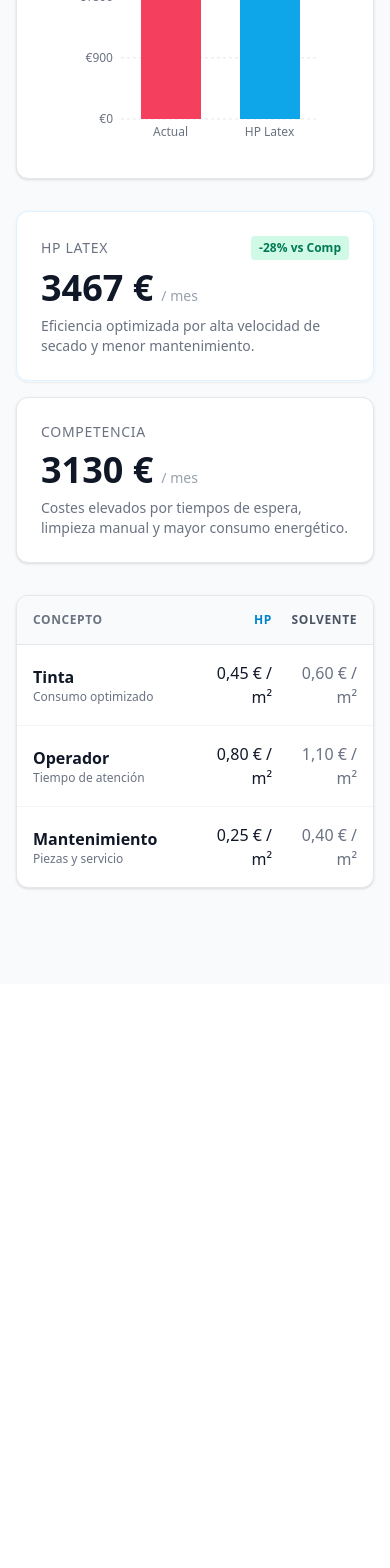
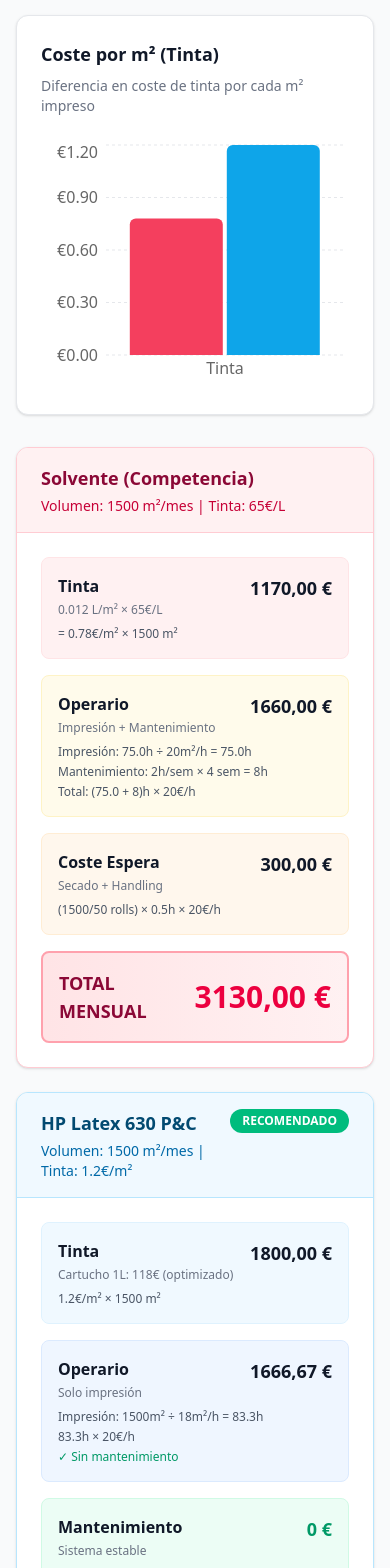
Before and after one commit to digitalmarketgranada-tech/comparativa-plotters2, a React (Vite) app: page /cost-breakdown in a window 390 px wide. Shown: the part 432-2000 px from the top of the page. Before the commit the page ends 1416 px from the top, so only its background shows below. Built offline with nearby package versions, Linux system fonts and the light colour scheme.

Commit message:
CostBreakdown completamente reescrito: desglose transparente de costes con fórmulas visibles

```diff
--- a/src/pages/CostBreakdown.tsx
+++ b/src/pages/CostBreakdown.tsx
@@ -9,137 +9,306 @@ import {
   CartesianGrid,
   Tooltip,
   ResponsiveContainer,
-  Cell
+  Cell,
+  LineChart,
+  Line
 } from 'recharts';
+import { TrendingDown, AlertCircle } from 'lucide-react';
 
 const CostBreakdown: React.FC = () => {
-  const { results } = useData();
+  const { data, results } = useData();
+
+  const formatCurrency = (val: number) =>
+    new Intl.NumberFormat('es-ES', { style: 'currency', currency: 'EUR', maximumFractionDigits: 2 }).format(val);
+
+  // Calcular desglose de costos COMPETENCIA
+  const solventInkCoverage = 0.012; // L/m²
+  const competitorInkCostPerM2 = solventInkCoverage * data.inkPrice; // €/m²
+  const solventTintaCost = data.monthlyVolume * competitorInkCostPerM2;
+  const solventPrintHours = data.monthlyVolume / data.printSpeed;
+  const solventOperarioCost = (solventPrintHours + (data.maintenanceHours * 4)) * 20;
+  const solventEsperaCost = (data.monthlyVolume / 50) * 0.5 * 20;
+
+  // Calcular desglose de costos HP
+  const hpInkCostPerM2 = 1.2;
+  const hpTintaCost = data.monthlyVolume * hpInkCostPerM2;
+  const hpPrintHours = data.monthlyVolume / data.hpPrintSpeed;
+  const hpOperarioCost = hpPrintHours * 20;
 
   const chartData = [
     {
-      name: 'Actual',
-      cost: results.currentMonthlyCost,
-      color: '#F43F5E' // Rose-500
+      name: 'Tinta',
+      Solvente: competitorInkCostPerM2,
+      HP: hpInkCostPerM2,
     },
-    {
-      name: 'HP Latex',
-      cost: results.hpMonthlyCost,
-      color: '#0EA5E9' // Sky-500
-    }
   ];
 
-  const formatCurrency = (val: number) =>
-    new Intl.NumberFormat('es-ES', { style: 'currency', currency: 'EUR', maximumFractionDigits: 0 }).format(val);
+  const monthlyComparison = [
+    { name: 'Tinta', Solvente: solventTintaCost, HP: hpTintaCost },
+    { name: 'Operario', Solvente: solventOperarioCost, HP: hpOperarioCost },
+    { name: 'Espera', Solvente: solventEsperaCost, HP: 0 },
+  ];
+
+  const monthlySavings = results.currentMonthlyCost - results.hpMonthlyCost;
+  const annualSavings = monthlySavings * 12;
 
   return (
-    <div className="max-w-4xl mx-auto space-y-8">
-      <header className="text-center mb-8">
-        <h1 className="text-3xl font-bold text-gray-900">Desglose de Costes</h1>
-        <p className="text-gray-500 mt-2">Análisis detallado de costes operativos mensuales.</p>
+    <div className="max-w-6xl mx-auto space-y-8">
+      <header className="mb-8">
+        <h1 className="text-4xl font-bold text-gray-900 mb-2">Desglose de Costes</h1>
+        <p className="text-gray-500 text-lg">Análisis transparente de costes operativos mensuales</p>
       </header>
 
-      <div className="grid md:grid-cols-2 gap-8">
-        {/* Chart Section */}
+      {/* Resumen Ahorro */}
+      <motion.div
+        initial={{ opacity: 0, y: 20 }}
+        animate={{ opacity: 1, y: 0 }}
+        className="bg-gradient-to-r from-emerald-50 to-green-50 rounded-xl p-8 border border-emerald-200"
+      >
+        <div className="flex items-start gap-4">
+          <div className="w-12 h-12 bg-emerald-500 rounded-lg flex items-center justify-center text-white">
+            <TrendingDown size={24} />
+          </div>
+          <div className="flex-1">
+            <h2 className="text-2xl font-bold text-gray-900 mb-2">Ahorro Mensual: {formatCurrency(monthlySavings)}</h2>
+            <p className="text-emerald-700 font-medium">Ahorro Anual: {formatCurrency(annualSavings)}</p>
+            <p className="text-gray-600 text-sm mt-2">ROI en {results.roiMonths.toFixed(1)} meses</p>
+          </div>
+        </div>
+      </motion.div>
+
+      {/* Comparativa Gráfica por Componente €/m² */}
       <motion.div
         initial={{ opacity: 0, scale: 0.95 }}
         animate={{ opacity: 1, scale: 1 }}
+        transition={{ delay: 0.1 }}
         className="bg-white p-6 rounded-xl shadow-sm border border-gray-200"
       >
-          <h3 className="font-bold text-gray-800 mb-6">Coste Total Mensual</h3>
-          <div className="h-[300px] w-full">
+        <h3 className="font-bold text-lg text-gray-900 mb-2">Coste por m² (Tinta)</h3>
+        <p className="text-sm text-gray-500 mb-6">Diferencia en coste de tinta por cada m² impreso</p>
+        <div className="h-[250px] w-full">
           <ResponsiveContainer width="100%" height="100%">
-              <BarChart data={chartData} margin={{ top: 20, right: 30, left: 20, bottom: 5 }}>
+            <BarChart data={chartData}>
               <CartesianGrid strokeDasharray="3 3" vertical={false} stroke="#E5E7EB" />
-                <XAxis dataKey="name" axisLine={false} tickLine={false} tick={{ fill: '#6B7280', fontSize: 12, fontWeight: 500 }} />
-                <YAxis axisLine={false} tickLine={false} tick={{ fill: '#6B7280', fontSize: 12 }} tickFormatter={(val) => `€${val}`} />
+              <XAxis dataKey="name" axisLine={false} tickLine={false} />
+              <YAxis axisLine={false} tickLine={false} tickFormatter={(val) => `€${val.toFixed(2)}`} />
               <Tooltip
-                  cursor={{ fill: 'transparent' }}
+                formatter={(value: number) => `${value.toFixed(2)}€`}
                 contentStyle={{ borderRadius: '8px', border: 'none', boxShadow: '0 4px 6px -1px rgb(0 0 0 / 0.1)' }}
-                  formatter={(value: number) => [formatCurrency(value), 'Coste']}
               />
-                <Bar dataKey="cost" radius={[6, 6, 0, 0]} barSize={60}>
-                  {chartData.map((entry, index) => (
-                    <Cell key={`cell-${index}`} fill={entry.color} />
-                  ))}
-                </Bar>
+              <Bar dataKey="Solvente" fill="#F43F5E" radius={[6, 6, 0, 0]} />
+              <Bar dataKey="HP" fill="#0EA5E9" radius={[6, 6, 0, 0]} />
             </BarChart>
           </ResponsiveContainer>
         </div>
       </motion.div>
 
-        {/* Details List */}
-        <div className="space-y-4">
+      {/* Desglose Detallado */}
+      <div className="grid md:grid-cols-2 gap-6">
+        {/* SOLVENTE */}
+        <motion.div
+          initial={{ opacity: 0, x: -20 }}
+          animate={{ opacity: 1, x: 0 }}
+          transition={{ delay: 0.2 }}
+          className="bg-white rounded-xl shadow-sm border border-rose-200 overflow-hidden"
+        >
+          <div className="bg-rose-50 px-6 py-4 border-b border-rose-200">
+            <h3 className="font-bold text-rose-900 text-lg">Solvente (Competencia)</h3>
+            <p className="text-rose-700 text-sm mt-1">Volumen: {data.monthlyVolume} m²/mes | Tinta: {data.inkPrice}€/L</p>
+          </div>
+
+          <div className="p-6 space-y-4">
+            {/* Tinta */}
+            <div className="bg-rose-50 rounded-lg p-4 border border-rose-100">
+              <div className="flex justify-between items-start mb-2">
+                <div>
+                  <p className="font-bold text-gray-900">Tinta</p>
+                  <p className="text-xs text-gray-500 mt-1">0.012 L/m² × {data.inkPrice}€/L</p>
+                </div>
+                <span className="font-bold text-lg text-gray-900">{formatCurrency(solventTintaCost)}</span>
+              </div>
+              <p className="text-xs text-gray-600">= {competitorInkCostPerM2.toFixed(2)}€/m² × {data.monthlyVolume} m²</p>
+            </div>
+
+            {/* Operario */}
+            <div className="bg-amber-50 rounded-lg p-4 border border-amber-100">
+              <div className="flex justify-between items-start mb-2">
+                <div>
+                  <p className="font-bold text-gray-900">Operario</p>
+                  <p className="text-xs text-gray-500 mt-1">Impresión + Mantenimiento</p>
+                </div>
+                <span className="font-bold text-lg text-gray-900">{formatCurrency(solventOperarioCost)}</span>
+              </div>
+              <div className="text-xs text-gray-600 space-y-1">
+                <p>Impresión: {solventPrintHours.toFixed(1)}h ÷ {data.printSpeed}m²/h = {solventPrintHours.toFixed(1)}h</p>
+                <p>Mantenimiento: {data.maintenanceHours}h/sem × 4 sem = {data.maintenanceHours * 4}h</p>
+                <p>Total: ({solventPrintHours.toFixed(1)} + {data.maintenanceHours * 4})h × 20€/h</p>
+              </div>
+            </div>
+
+            {/* Espera */}
+            <div className="bg-orange-50 rounded-lg p-4 border border-orange-100">
+              <div className="flex justify-between items-start mb-2">
+                <div>
+                  <p className="font-bold text-gray-900">Coste Espera</p>
+                  <p className="text-xs text-gray-500 mt-1">Secado + Handling</p>
+                </div>
+                <span className="font-bold text-lg text-gray-900">{formatCurrency(solventEsperaCost)}</span>
+              </div>
+              <p className="text-xs text-gray-600">({data.monthlyVolume}/50 rolls) × 0.5h × 20€/h</p>
+            </div>
+
+            {/* TOTAL */}
+            <div className="bg-gradient-to-r from-rose-100 to-rose-50 rounded-lg p-4 border-2 border-rose-300">
+              <div className="flex justify-between items-center">
+                <span className="font-bold text-rose-900 text-lg">TOTAL MENSUAL</span>
+                <span className="text-3xl font-bold text-rose-600">{formatCurrency(results.currentMonthlyCost)}</span>
+              </div>
+            </div>
+          </div>
+        </motion.div>
+
+        {/* HP LATEX */}
         <motion.div
           initial={{ opacity: 0, x: 20 }}
           animate={{ opacity: 1, x: 0 }}
-            className="bg-white p-6 rounded-xl shadow-sm border border-sky-100 ring-1 ring-sky-50"
+          transition={{ delay: 0.2 }}
+          className="bg-white rounded-xl shadow-sm border border-sky-200 overflow-hidden"
         >
-            <div className="flex justify-between items-center mb-2">
-              <span className="text-gray-500 text-sm font-medium uppercase tracking-wider">HP Latex</span>
-              <span className="bg-emerald-100 text-emerald-700 text-xs font-bold px-2 py-1 rounded">-28% vs Comp</span>
+          <div className="bg-sky-50 px-6 py-4 border-b border-sky-200 flex justify-between items-start">
+            <div>
+              <h3 className="font-bold text-sky-900 text-lg">HP Latex 630 P&C</h3>
+              <p className="text-sky-700 text-sm mt-1">Volumen: {data.monthlyVolume} m²/mes | Tinta: 1.2€/m²</p>
             </div>
-            <div className="flex items-baseline gap-2">
-              <span className="text-4xl font-bold text-gray-900">{formatCurrency(results.hpMonthlyCost)}</span>
-              <span className="text-gray-400 text-sm">/ mes</span>
+            <span className="bg-emerald-500 text-white text-xs font-bold px-3 py-1 rounded-full">RECOMENDADO</span>
           </div>
-            <p className="text-gray-500 text-sm mt-2">Eficiencia optimizada por alta velocidad de secado y menor mantenimiento.</p>
-          </motion.div>
 
-          <motion.div
-            initial={{ opacity: 0, x: 20 }}
-            animate={{ opacity: 1, x: 0 }}
-            transition={{ delay: 0.1 }}
-            className="bg-white p-6 rounded-xl shadow-sm border border-gray-200"
-          >
-            <div className="flex justify-between items-center mb-2">
-              <span className="text-gray-500 text-sm font-medium uppercase tracking-wider">Competencia</span>
+          <div className="p-6 space-y-4">
+            {/* Tinta */}
+            <div className="bg-sky-50 rounded-lg p-4 border border-sky-100">
+              <div className="flex justify-between items-start mb-2">
+                <div>
+                  <p className="font-bold text-gray-900">Tinta</p>
+                  <p className="text-xs text-gray-500 mt-1">Cartucho 1L: 118€ (optimizado)</p>
                 </div>
-            <div className="flex items-baseline gap-2">
-              <span className="text-4xl font-bold text-gray-900">{formatCurrency(results.currentMonthlyCost)}</span>
-              <span className="text-gray-400 text-sm">/ mes</span>
+                <span className="font-bold text-lg text-gray-900">{formatCurrency(hpTintaCost)}</span>
               </div>
-            <p className="text-gray-500 text-sm mt-2">Costes elevados por tiempos de espera, limpieza manual y mayor consumo energético.</p>
-          </motion.div>
+              <p className="text-xs text-gray-600">1.2€/m² × {data.monthlyVolume} m²</p>
+            </div>
+
+            {/* Operario */}
+            <div className="bg-blue-50 rounded-lg p-4 border border-blue-100">
+              <div className="flex justify-between items-start mb-2">
+                <div>
+                  <p className="font-bold text-gray-900">Operario</p>
+                  <p className="text-xs text-gray-500 mt-1">Solo impresión</p>
+                </div>
+                <span className="font-bold text-lg text-gray-900">{formatCurrency(hpOperarioCost)}</span>
+              </div>
+              <div className="text-xs text-gray-600 space-y-1">
+                <p>Impresión: {data.monthlyVolume}m² ÷ {data.hpPrintSpeed}m²/h = {hpPrintHours.toFixed(1)}h</p>
+                <p>{hpPrintHours.toFixed(1)}h × 20€/h</p>
+                <p className="text-emerald-600 font-medium">✓ Sin mantenimiento</p>
               </div>
             </div>
 
-      {/* Detailed Table */}
-      <div className="bg-white rounded-xl shadow-sm border border-gray-200 overflow-hidden">
-        <div className="grid grid-cols-12 gap-4 p-4 bg-gray-50 text-xs font-bold text-gray-500 uppercase tracking-wider border-b border-gray-200">
-          <div className="col-span-6">Concepto</div>
-          <div className="col-span-3 text-right text-sky-600">HP</div>
-          <div className="col-span-3 text-right text-gray-600">Solvente</div>
+            {/* Mantenimiento */}
+            <div className="bg-emerald-50 rounded-lg p-4 border border-emerald-100">
+              <div className="flex justify-between items-start mb-2">
+                <div>
+                  <p className="font-bold text-gray-900">Mantenimiento</p>
+                  <p className="text-xs text-gray-500 mt-1">Sistema estable</p>
+                </div>
+                <span className="font-bold text-lg text-emerald-600">0 €</span>
+              </div>
+              <p className="text-xs text-emerald-700 font-medium">✓ Sin costes de mantenimiento</p>
             </div>
 
-        <div className="divide-y divide-gray-100">
-          <div className="grid grid-cols-12 gap-4 p-4 items-center hover:bg-gray-50 transition-colors">
-            <div className="col-span-6">
-              <p className="font-bold text-gray-900">Tinta</p>
-              <p className="text-xs text-gray-500">Consumo optimizado</p>
+            {/* Espera */}
+            <div className="bg-emerald-50 rounded-lg p-4 border border-emerald-100">
+              <div className="flex justify-between items-start mb-2">
+                <div>
+                  <p className="font-bold text-gray-900">Espera/Secado</p>
+                  <p className="text-xs text-gray-500 mt-1">Curado instantáneo</p>
                 </div>
-            <div className="col-span-3 text-right font-medium text-gray-900">0,45 € / m²</div>
-            <div className="col-span-3 text-right text-gray-500">0,60 € / m²</div>
+                <span className="font-bold text-lg text-emerald-600">0 €</span>
+              </div>
+              <p className="text-xs text-emerald-700 font-medium">✓ Listo para exportar/laminar inmediatamente</p>
             </div>
 
-          <div className="grid grid-cols-12 gap-4 p-4 items-center hover:bg-gray-50 transition-colors">
-            <div className="col-span-6">
-              <p className="font-bold text-gray-900">Operador</p>
-              <p className="text-xs text-gray-500">Tiempo de atención</p>
-            </div>
-            <div className="col-span-3 text-right font-medium text-gray-900">0,80 € / m²</div>
-            <div className="col-span-3 text-right text-gray-500">1,10 € / m²</div>
-          </div>
-
-          <div className="grid grid-cols-12 gap-4 p-4 items-center hover:bg-gray-50 transition-colors">
-            <div className="col-span-6">
-              <p className="font-bold text-gray-900">Mantenimiento</p>
-              <p className="text-xs text-gray-500">Piezas y servicio</p>
-            </div>
-            <div className="col-span-3 text-right font-medium text-gray-900">0,25 € / m²</div>
-            <div className="col-span-3 text-right text-gray-500">0,40 € / m²</div>
+            {/* TOTAL */}
+            <div className="bg-gradient-to-r from-sky-100 to-sky-50 rounded-lg p-4 border-2 border-sky-300">
+              <div className="flex justify-between items-center">
+                <span className="font-bold text-sky-900 text-lg">TOTAL MENSUAL</span>
+                <span className="text-3xl font-bold text-sky-600">{formatCurrency(results.hpMonthlyCost)}</span>
               </div>
             </div>
           </div>
+        </motion.div>
+      </div>
+
+      {/* Comparativa Mensual */}
+      <motion.div
+        initial={{ opacity: 0, y: 20 }}
+        animate={{ opacity: 1, y: 0 }}
+        transition={{ delay: 0.3 }}
+        className="bg-white rounded-xl shadow-sm border border-gray-200 overflow-hidden"
+      >
+        <div className="bg-gray-50 px-6 py-4 border-b border-gray-200">
+          <h3 className="font-bold text-lg text-gray-900">Desglose Mensual por Componente</h3>
+        </div>
+
+        <div className="h-[300px] w-full p-6">
+          <ResponsiveContainer width="100%" height="100%">
+            <BarChart data={monthlyComparison}>
+              <CartesianGrid strokeDasharray="3 3" vertical={false} stroke="#E5E7EB" />
+              <XAxis dataKey="name" axisLine={false} tickLine={false} />
+              <YAxis axisLine={false} tickLine={false} tickFormatter={(val) => `€${val}`} />
+              <Tooltip
+                formatter={(value: number) => formatCurrency(value)}
+                contentStyle={{ borderRadius: '8px', border: 'none', boxShadow: '0 4px 6px -1px rgb(0 0 0 / 0.1)' }}
+              />
+              <Bar dataKey="Solvente" fill="#F43F5E" radius={[6, 6, 0, 0]} />
+              <Bar dataKey="HP" fill="#0EA5E9" radius={[6, 6, 0, 0]} />
+            </BarChart>
+          </ResponsiveContainer>
+        </div>
+      </motion.div>
+
+      {/* Tabla de Fórmulas */}
+      <motion.div
+        initial={{ opacity: 0, y: 20 }}
+        animate={{ opacity: 1, y: 0 }}
+        transition={{ delay: 0.4 }}
+        className="bg-white rounded-xl shadow-sm border border-gray-200 overflow-hidden"
+      >
+        <div className="bg-gray-50 px-6 py-4 border-b border-gray-200 flex items-center gap-2">
+          <AlertCircle size={20} className="text-blue-600" />
+          <h3 className="font-bold text-lg text-gray-900">Fórmulas Utilizadas</h3>
+        </div>
+        <div className="p-6 space-y-4">
+          <div className="grid md:grid-cols-2 gap-6">
+            <div>
+              <h4 className="font-bold text-gray-900 mb-3">Competencia (Solvente)</h4>
+              <div className="space-y-2 text-sm text-gray-600">
+                <p><span className="font-mono bg-gray-100 px-2 py-1 rounded">Tinta/m² = 0.012 L/m² × Precio/L</span></p>
+                <p><span className="font-mono bg-gray-100 px-2 py-1 rounded">Horas = Volumen ÷ Velocidad</span></p>
+                <p><span className="font-mono bg-gray-100 px-2 py-1 rounded">Operario = (Horas + Mantenimiento) × 20€/h</span></p>
+                <p><span className="font-mono bg-gray-100 px-2 py-1 rounded">Espera = (Volumen÷50) × 0.5h × 20€/h</span></p>
+              </div>
+            </div>
+            <div>
+              <h4 className="font-bold text-gray-900 mb-3">HP Latex (Fijo)</h4>
+              <div className="space-y-2 text-sm text-gray-600">
+                <p><span className="font-mono bg-sky-100 px-2 py-1 rounded">Tinta/m² = 1.2€/m² (Cartucho 118€/L)</span></p>
+                <p><span className="font-mono bg-sky-100 px-2 py-1 rounded">Velocidad = 18 m²/h (PDF Promoción)</span></p>
+                <p><span className="font-mono bg-sky-100 px-2 py-1 rounded">Operario = Horas × 20€/h</span></p>
+                <p><span className="font-mono bg-emerald-100 px-2 py-1 rounded">Mantenimiento = 0€ | Espera = 0€</span></p>
+              </div>
+            </div>
+          </div>
+        </div>
+      </motion.div>
     </div>
   );
 };
```
Lines whose indentation alone changed are shown as unchanged.
